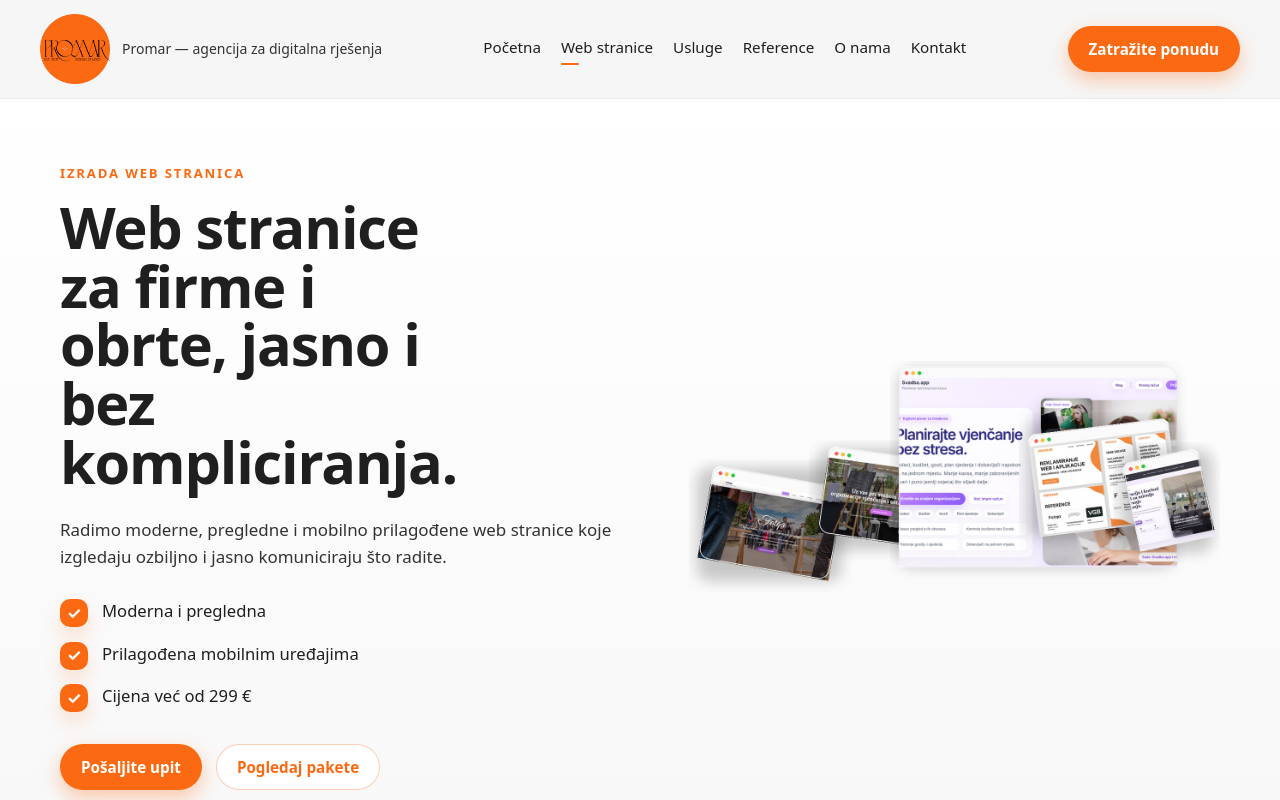
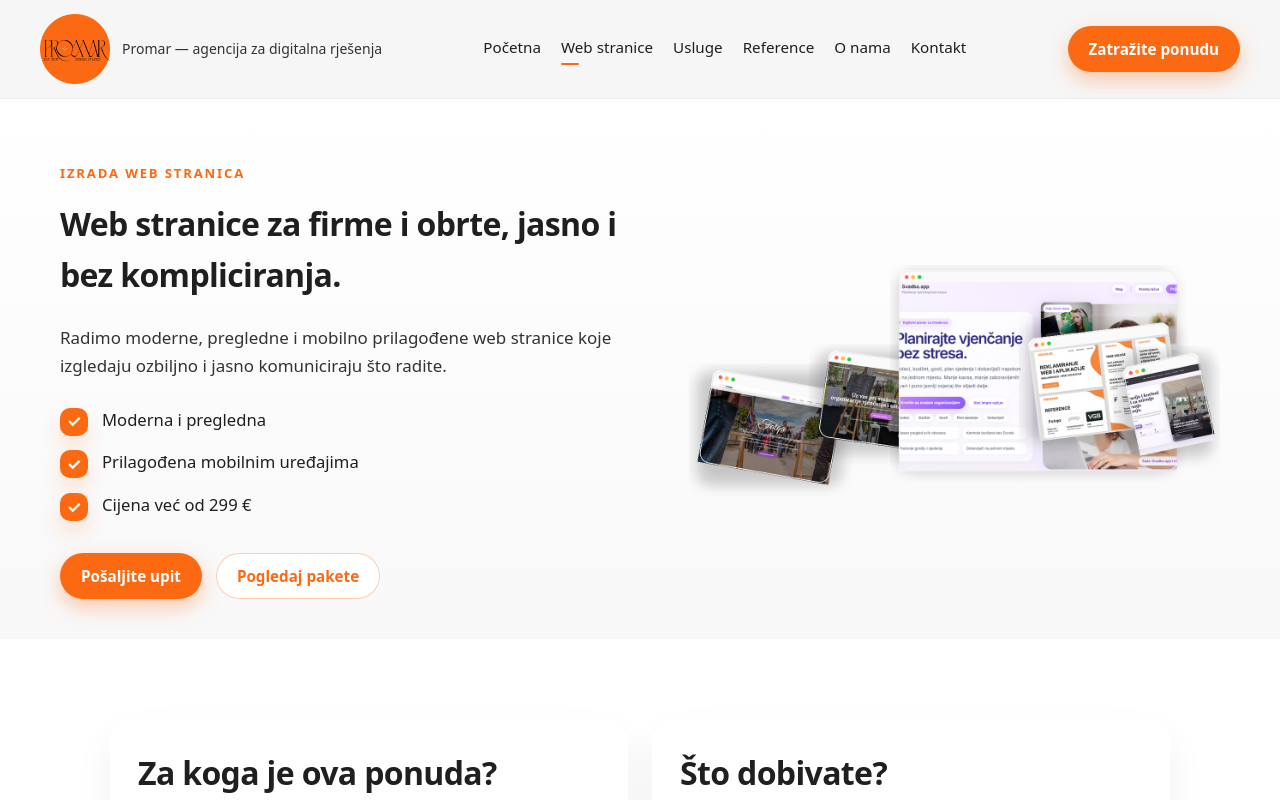
Before and after one commit to Ren0g/promar, a Next.js app: page /izrada-web-stranica in a window 1280 px wide. Shown: the top 800 px of the page. Built offline with nearby package versions, Linux system fonts and the light colour scheme.

Commit message:
Change heading from h1 to h2 in web hero section

```diff
--- a/app/izrada-web-stranica/page.jsx
+++ b/app/izrada-web-stranica/page.jsx
@@ -82,7 +82,7 @@ export default function IzradaWebStranicaPage() {
         <div className="container web-hero-inner">
           <div className="web-hero-copy">
             <p className="web-hero-kicker">Izrada web stranica</p>
-            <h1>Web stranice za firme i obrte, jasno i bez kompliciranja.</h1>
+            <h2>Web stranice za firme i obrte, jasno i bez kompliciranja.</h2>
             <p className="web-hero-text">
               Radimo moderne, pregledne i mobilno prilagođene web stranice koje
               izgledaju ozbiljno i jasno komuniciraju što radite.
```
